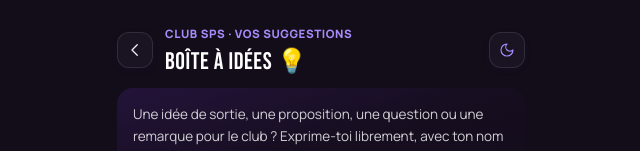
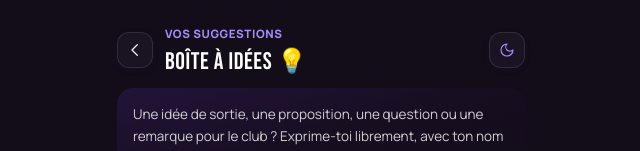
Before and after one commit to xornone/SPS-APP-FINALE, a Next.js app: page /boite-a-idees in a window 1280 px wide. Shown: the top 151 px of the page, without its empty margins (319-959 px from the left). Built offline with nearby package versions, Linux system fonts and the light colour scheme; no server answers.

Commit message:
fix(suggestions): sous-titre simplifié à 'Vos suggestions'

```diff
--- a/components/BoiteAIdeesView.tsx
+++ b/components/BoiteAIdeesView.tsx
@@ -32,7 +32,7 @@ export function BoiteAIdeesView() {
           </Link>
           <div>
             <span className="text-[11.5px] font-extrabold uppercase tracking-wider text-sps-violet600 dark:text-sps-violet400">
-              {isAdmin ? "Espace Admin 👑" : "Club SPS · Vos suggestions"}
+              {isAdmin ? "Espace Admin 👑" : "Vos suggestions"}
             </span>
             <h1 className="font-display text-[24px] tracking-wide text-black dark:text-white">
               Boîte à idées 💡
```
